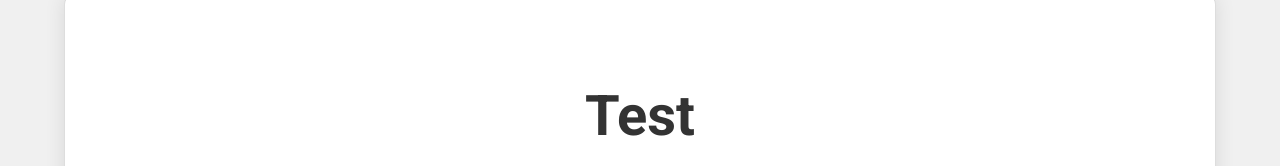
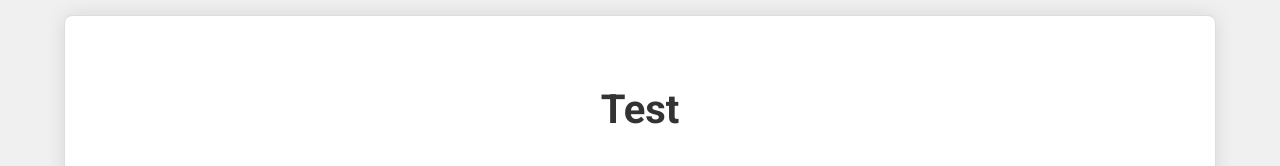
Before and after one commit to Inertia-h-j/Wswt, a website: page index.html in a window 1280 px wide. Shown: the part 230-396 px from the top of the page. Drawn offline with Linux system fonts and the light colour scheme.

Commit message:
Update index.html

```diff
--- a/index.html
+++ b/index.html
@@ -59,9 +59,9 @@
         }
 
         #description h3 {
-            font-size: 7vh; /* 폰트 크기를 2배로 늘림 */
+            font-size: 5vh; /* 폰트 크기를 2배로 늘림 */
             color: #333;
-            margin-bottom: 3px;
+            margin-bottom: 1px;
         }
 
         #descriptionText {
```
